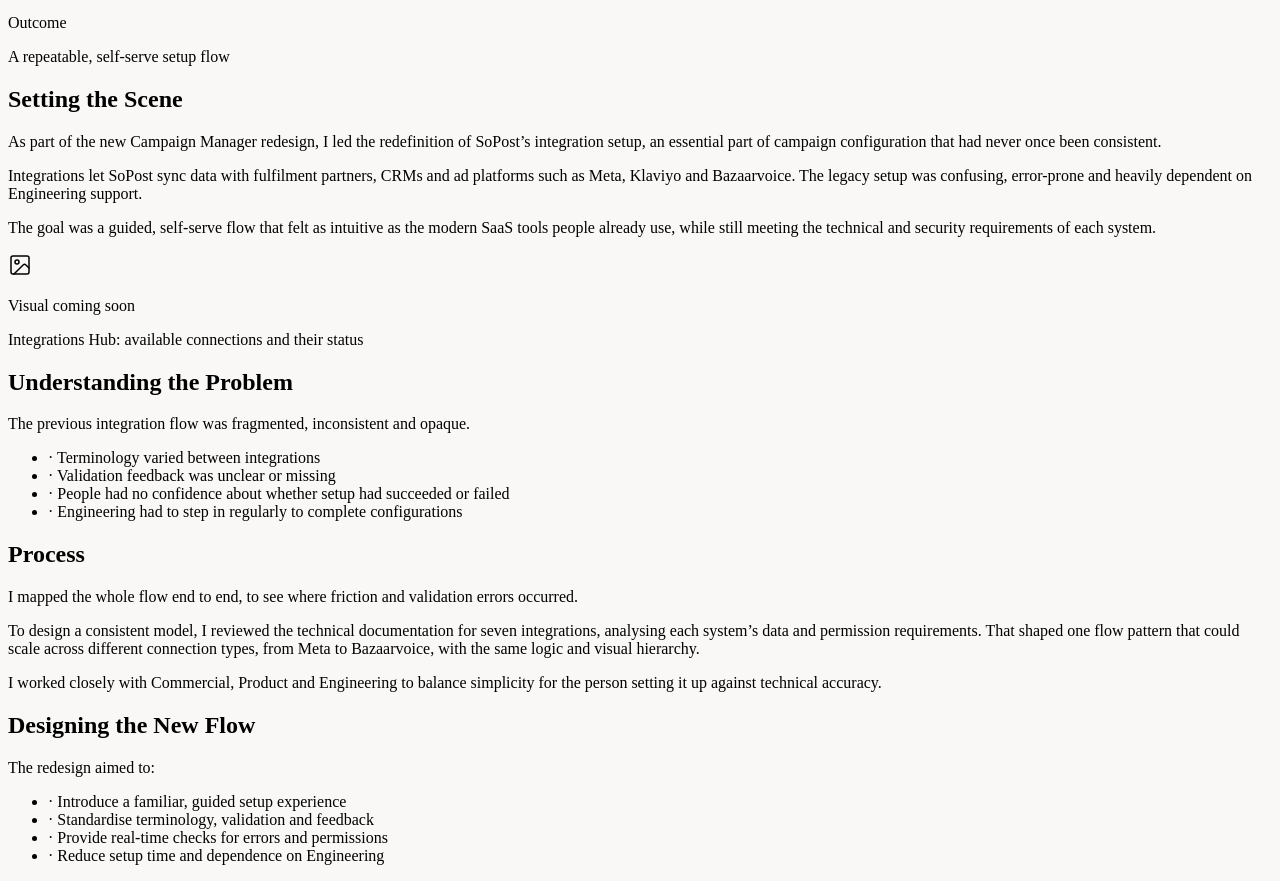
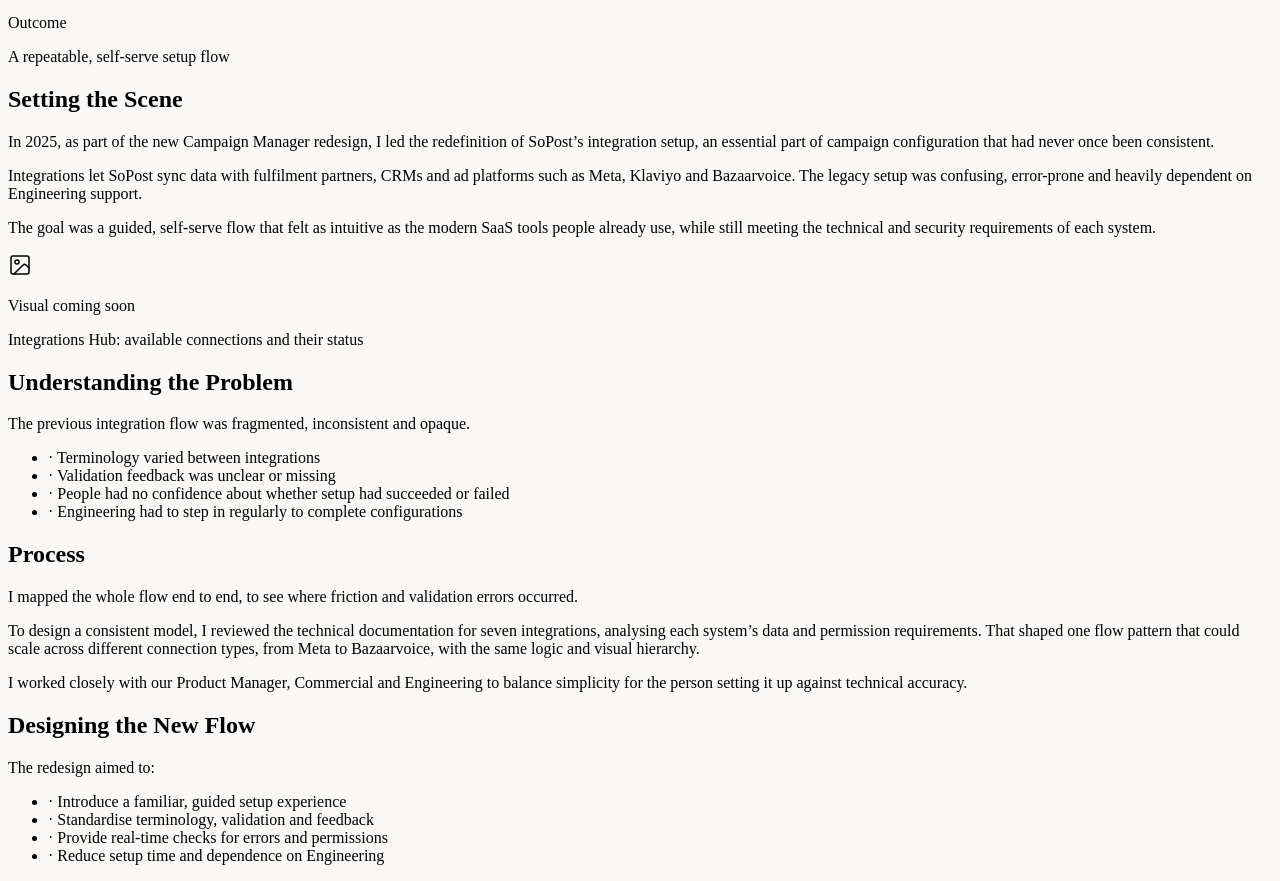
Before and after one commit to jadeparrish/portfolio, a Next.js app: page /work/integrations in a window 1280 px wide. Shown: the part 361-1242 px from the top of the page. Built offline with nearby package versions, Linux system fonts and the light colour scheme.

Commit message:
Update text for clarity and context in page.js

```diff
--- a/app/work/integrations/page.js
+++ b/app/work/integrations/page.js
@@ -107,7 +107,7 @@ export default function IntegrationsCaseStudy() {
           <SectionLabel>Setting the Scene</SectionLabel>
           <div className="space-y-5 text-neutral-700 text-[17px] sm:text-[18px] leading-[1.75]">
             <p>
-              As part of the new Campaign Manager redesign, I led the redefinition of
+              In 2025, as part of the new Campaign Manager redesign, I led the redefinition of
               SoPost&rsquo;s integration setup, an essential part of campaign configuration
               that had never once been consistent.
             </p>
@@ -156,8 +156,8 @@ export default function IntegrationsCaseStudy() {
             types, from Meta to Bazaarvoice, with the same logic and visual hierarchy.
           </p>
           <p className="text-neutral-700 text-[17px] sm:text-[18px] leading-[1.75]">
-            I worked closely with Commercial, Product and Engineering to balance
-            simplicity for the person setting it up against technical accuracy.
+            I worked closely with our Product Manager, Commercial and Engineering to
+              balance simplicity for the person setting it up against technical accuracy.
           </p>
         </section>
 
```
